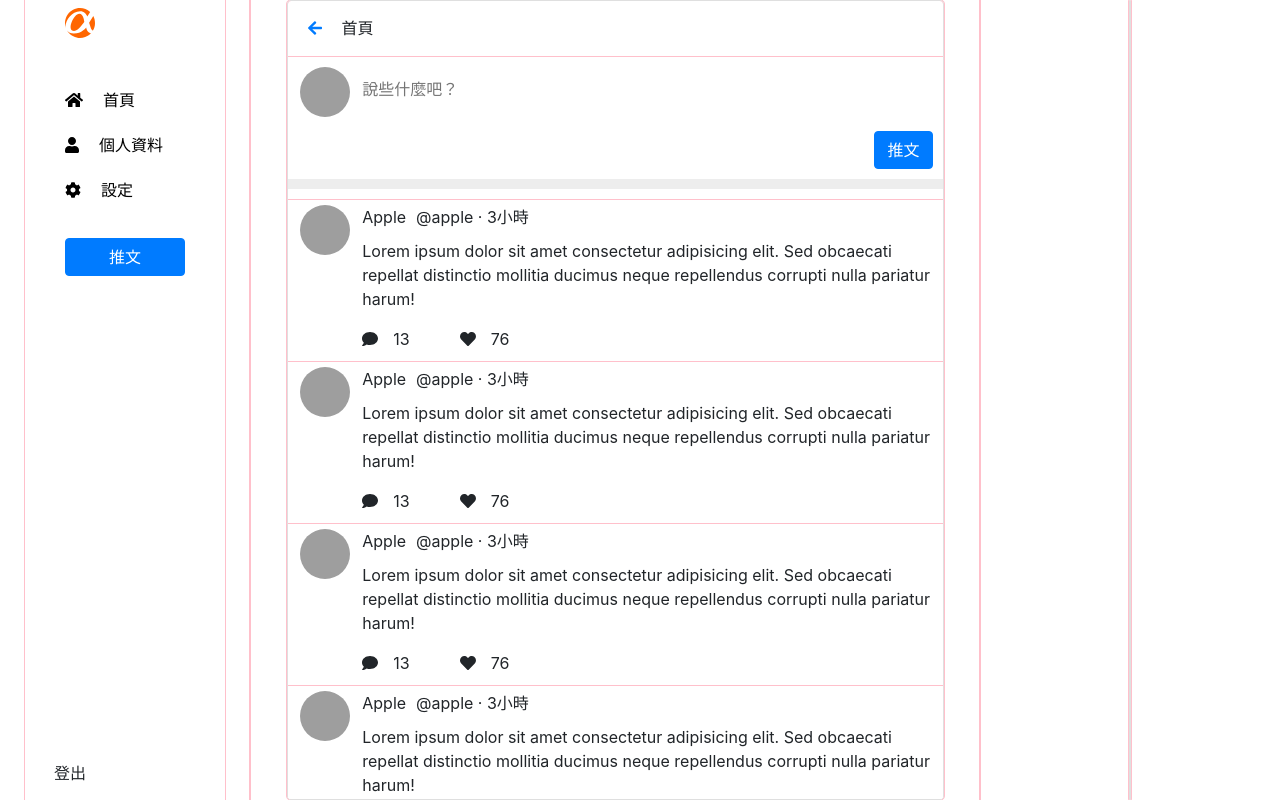
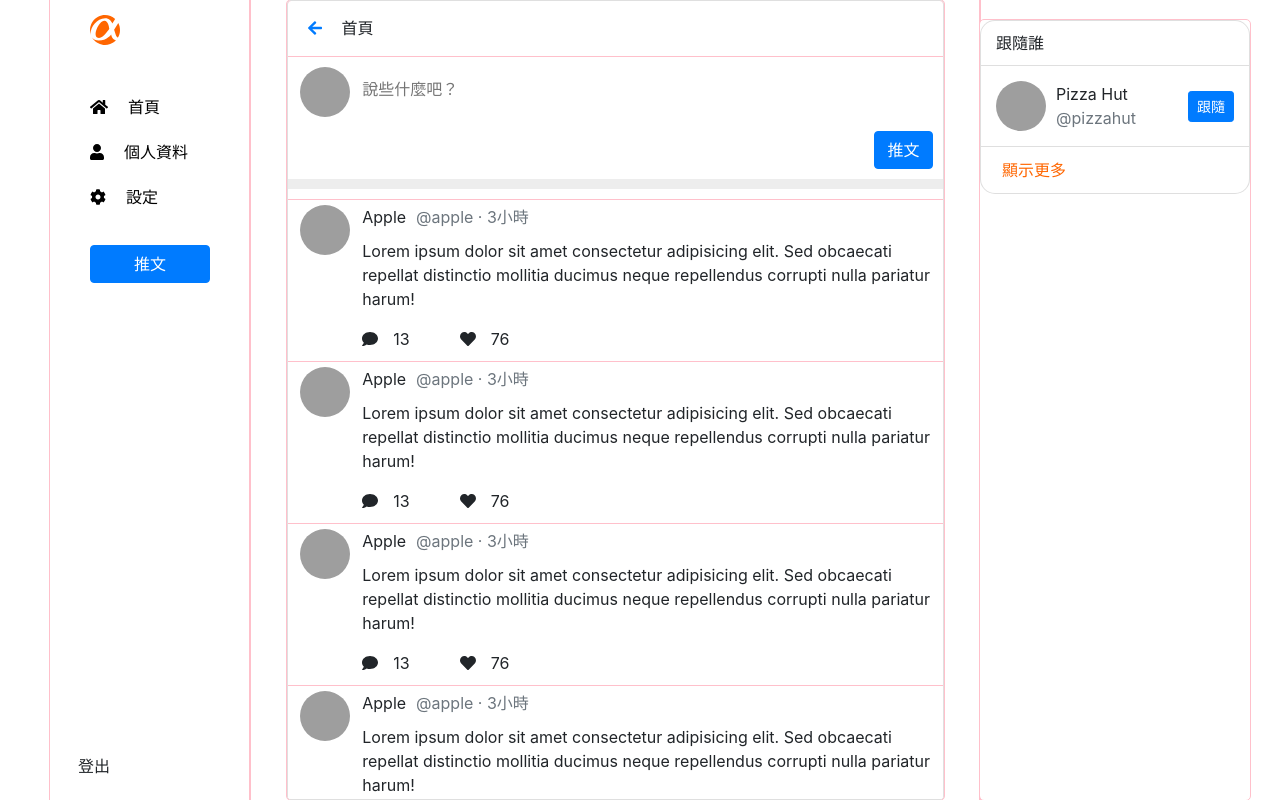
Before and after one commit to etheriuman/twitter-frontend, a Vue app: page /#/tweets in a window 1280 px wide. Built offline with nearby package versions, Linux system fonts and the light colour scheme; grey boxes are pictures that could not be loaded.

Commit message:
complete Tweets CSS

```diff
--- a/src/components/Navbar.vue
+++ b/src/components/Navbar.vue
@@ -22,7 +22,8 @@
       data-toggle="modal"
       data-target="#tweeting"
       >
-        推文
+        <font-awesome-icon class="tweet" icon="feather-alt" />
+        <span>推文</span>
       </button>
     </div>
     <div class="lower-content">
@@ -53,6 +54,7 @@ a {
 .navbar {
   width: 80%;
   height: 100%;
+  padding: 15px;
   display: flex;
   flex-flow: column;
   justify-content: space-between;
@@ -60,6 +62,10 @@ a {
 
 .tweeting-button {
   width: 120px;
+}
+
+.tweet {
+  display: none;
 }
 
 .logo {
@@ -101,6 +107,7 @@ a {
 .navbar {
   width: 100%;
   height: 100%;
+  padding: 10px;
   display: flex;
   flex-flow: row;
   justify-content: space-between;
@@ -116,6 +123,14 @@ a {
   height: 100%;
   width: 120px;
   line-height: 100%;
+}
+
+.tweeting-button span {
+  display: none;
+}
+
+.tweet {
+  display: inline-block;
 }
 
 .logo {
--- a/src/components/Recommendation.vue
+++ b/src/components/Recommendation.vue
@@ -1,6 +1,99 @@
 // 右側的使用者推薦欄位（區塊內部的使用者可以再分出來做成component）
 <template>
   <div class="card">
-
+    <ul class="list-group">
+      <li class="list-group-item">
+        跟隨誰
+      </li>
+      <li class="list-group-item">
+        <div class="main-content">
+          <div class="main-left">
+            <img class="avatar" src="https://www.meme-arsenal.com/memes/8ab5fe07681cd172915e9472a0a8443d.jpg" alt="avatar">
+          </div>
+          <div class="main-right">
+            <p>Pizza Hut</p>
+            <p class="text-muted">@pizzahut</p>
+          </div>
+        </div>
+        <div class="side-content">
+          <button
+          type="button"
+          class="btn btn-sm btn-primary follow-button"
+          >
+            跟隨
+          </button>
+        </div>
+      </li>
+      <li class="list-group-item">
+        <button class="show-more" type="btn">
+            顯示更多
+        </button>
+      </li>
+    </ul>
   </div>
 </template>
+
+<style scoped>
+
+.card {
+  width: 90%;
+  margin-top: 20px;
+  border: none;
+}
+
+.list-group {
+  border-radius: 15px!important;
+}
+
+.list-group-item {
+  padding: 15px;
+  display: flex;
+  flex: 0 1 auto;
+  justify-content: space-between;
+}
+
+.list-group-item:first-child,
+.list-group-item:last-child {
+  padding: 10px 15px;
+}
+
+.main-content {
+  display: flex;
+}
+
+.avatar {
+  width: 50px;
+  height: 50px;
+  border-radius: 50%;
+}
+
+.main-right {
+  padding-left: 10px;
+  display: flex;
+  flex-flow: column;
+  justify-content: center;
+}
+
+.main-right p {
+  margin: 0;
+}
+
+.side-content {
+  display: flex;
+  align-items: center;
+}
+
+.show-more {
+  color: #ff6600;
+  background: none;
+  border: none;
+  padding: none;
+}
+
+/* mobile 尺寸不顯示(grid issue) */
+@media screen and (max-width: 768px) {
+.card {
+  display: none;
+}
+}
+</style>
--- a/src/components/TweetCard.vue
+++ b/src/components/TweetCard.vue
@@ -8,9 +8,9 @@
       <div class="card-body-content">
         <div class="content-header">
           <span class="user-name">Apple</span>
-          <span>@apple</span>
-          <span> &#8231; </span>
-          <span>3小時</span>
+          <span class="text-muted">@apple</span>
+          <span class="text-muted"> &#8231; </span>
+          <span class="text-muted">3小時</span>
         </div>
         <div class="content-body">
           <p>Lorem ipsum dolor sit amet consectetur adipisicing elit. Sed obcaecati repellat distinctio mollitia ducimus neque repellendus corrupti nulla pariatur harum!</p>
--- a/src/main.js
+++ b/src/main.js
@@ -5,7 +5,7 @@ import router from './router'
 import './assets/application.css'
 import { library } from '@fortawesome/fontawesome-svg-core'
 import { FontAwesomeIcon } from '@fortawesome/vue-fontawesome'
-import { faHome, faUser, faCog, faArrowLeft, faComment, faHeart } from '@fortawesome/free-solid-svg-icons'
+import { faHome, faUser, faCog, faArrowLeft, faComment, faHeart, faFeatherAlt } from '@fortawesome/free-solid-svg-icons'
 
 library.add(
   faHome,
@@ -13,7 +13,8 @@ library.add(
   faCog,
   faArrowLeft,
   faComment,
-  faHeart
+  faHeart,
+  faFeatherAlt
   )
 
 Vue.component('font-awesome-icon', FontAwesomeIcon)
--- a/src/views/Tweets.vue
+++ b/src/views/Tweets.vue
@@ -70,21 +70,23 @@ export default {
   display: none;
 }
 
+.column {
+  display: flex;
+}
+
 .column-left {
   grid-area: left;
+  justify-content: flex-end;
 }
 
 .column-main {
   grid-area: main;
+  justify-content: center;
 }
 
 .column-right {
   grid-area: right;
-}
-
-.column {
-  display: flex;
-  justify-content: center;
+  justify-content: flex-start;
 }
 
 /* pad 尺寸 */
@@ -104,6 +106,8 @@ export default {
 @media screen and (max-width: 768px) {
 
 .main {
+  grid-template-rows: calc(100% - 50px) 50px;
+  grid-template-columns: 1fr 300px;
   grid-template-areas:
     "main main"
     "left left";
```
